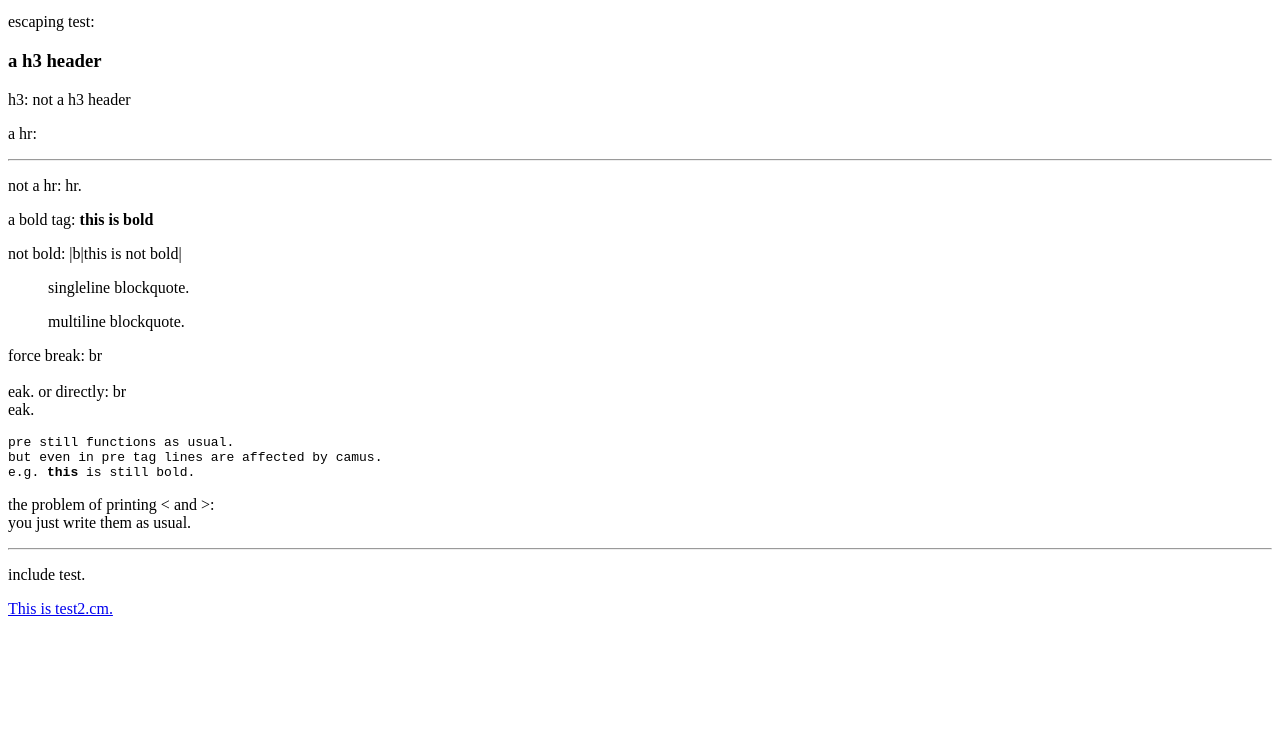
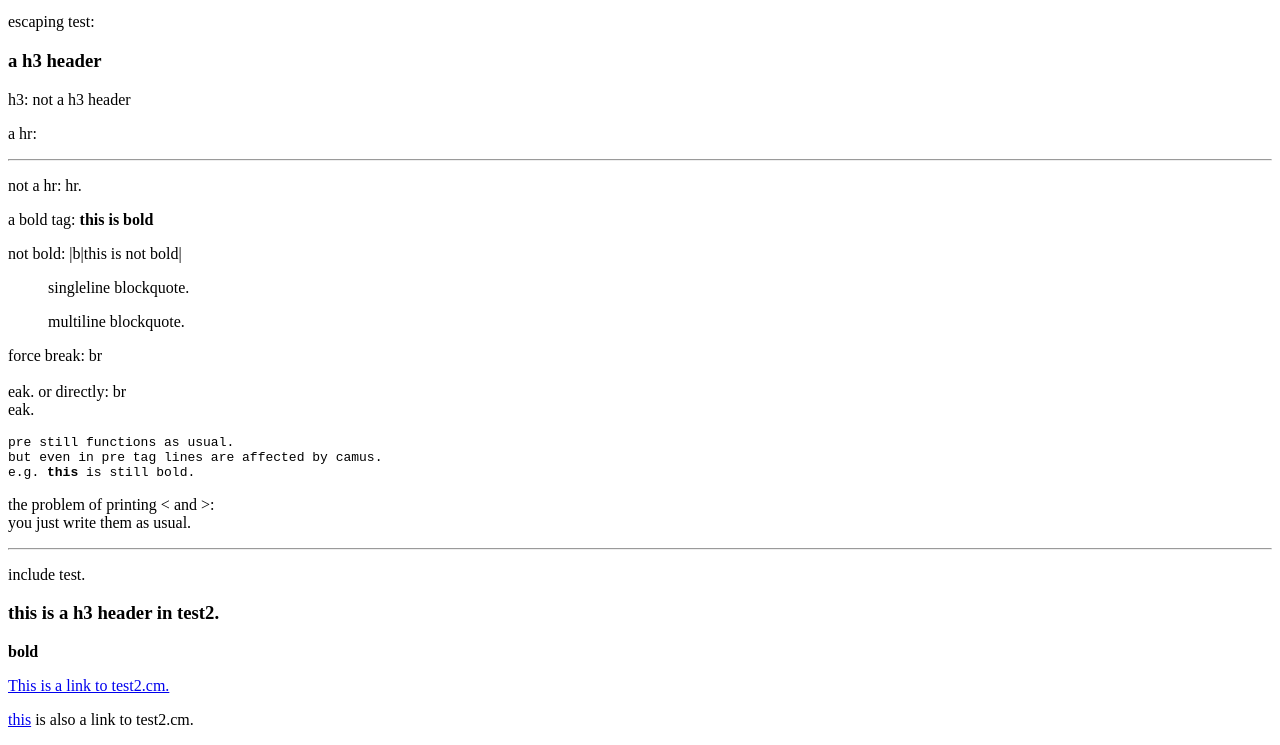
Before and after one commit to lg6s/Camus, a plain HTML site: page test.cm.html in a window 1280 px wide. Shown: the part 575-1320 px from the top of the page. Before the commit the page ends 1209 px from the top, so only its background shows below. Drawn offline with Linux system fonts and the light colour scheme.

Commit message:
LINK; fixed INCLUDE

```diff
--- a/test.cm.html
+++ b/test.cm.html
@@ -92,8 +92,16 @@ include test.
 </p>
 <p>
 </p>
-<a href="test2.cm.html">This is test2.cm.</a>
+<h3>this is a h3 header in test2. </h3><p>
+<b>bold</b>
+</p>
 <p>
+</p>
+<p>
+</p>
+<a href="test2.cm.html">This is a link to test2.cm.</a>
+<p>
+<a href="test2.cm.html">this</a> is also a link to test2.cm.
 </p>
 <p>
 </p>
```
Also changed, not shown: test2.cm.html (+3 -1 lines), 4 other files.
